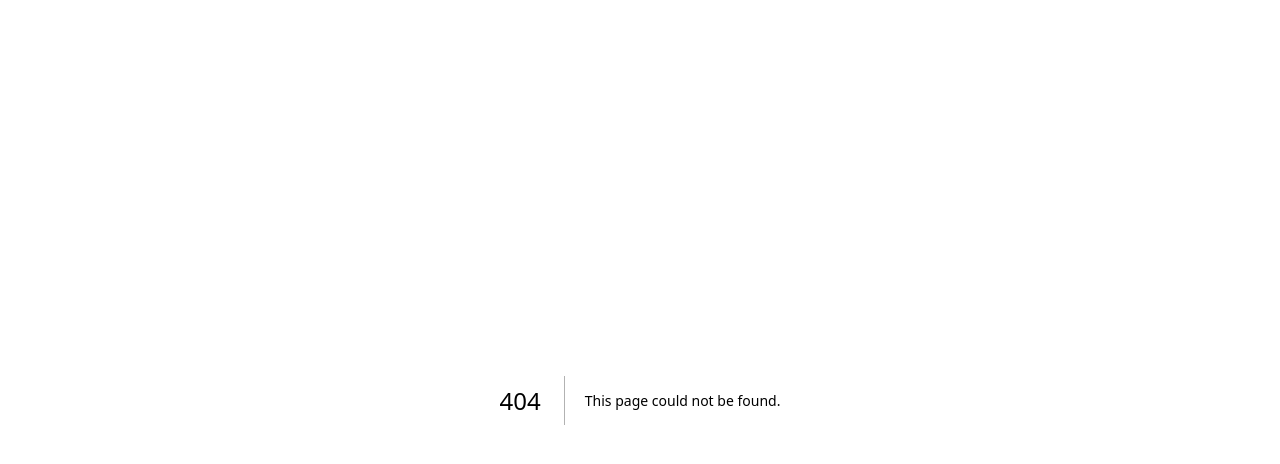
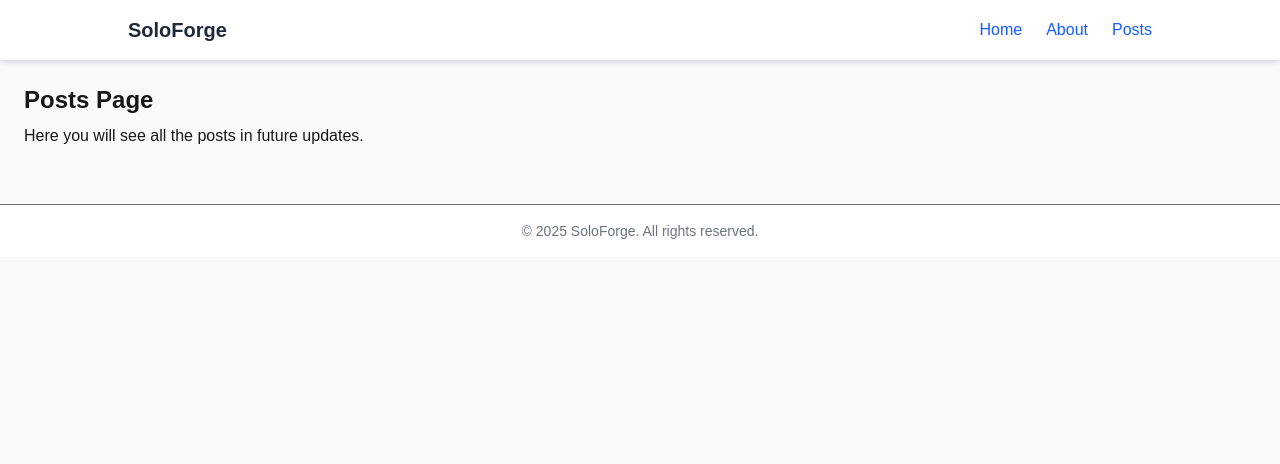
Before and after one commit to SylvesterK-code/alx-project-0x02, a Next.js app in the folder alx-project-0x02/: page /posts in a window 1280 px wide. Before the commit this address had no page. Shown: the top 464 px of the page. Built offline with nearby package versions, Linux system fonts and the light colour scheme.

Commit message:
add Implement Navigation and Layout

```diff
--- /dev/null
+++ b/alx-project-0x02/pages/posts.tsx
@@ -0,0 +1,14 @@
+// pages/posts.tsx
+
+import Layout from '@/components/layout/Layout';
+
+const PostsPage = () => {
+  return (
+    <Layout>
+      <h1 className="text-2xl font-bold">Posts Page</h1>
+      <p className="mt-2">Here you will see all the posts in future updates.</p>
+    </Layout>
+  );
+};
+
+export default PostsPage;
```
